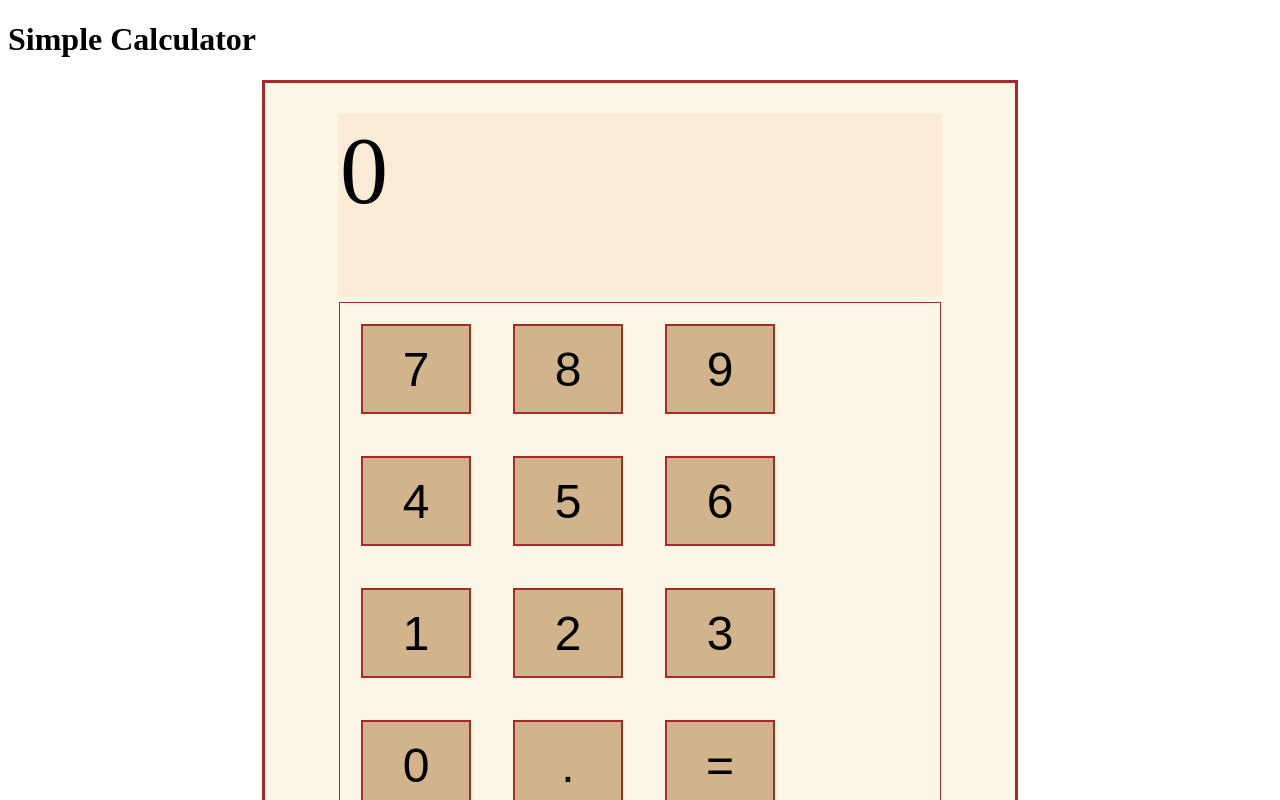
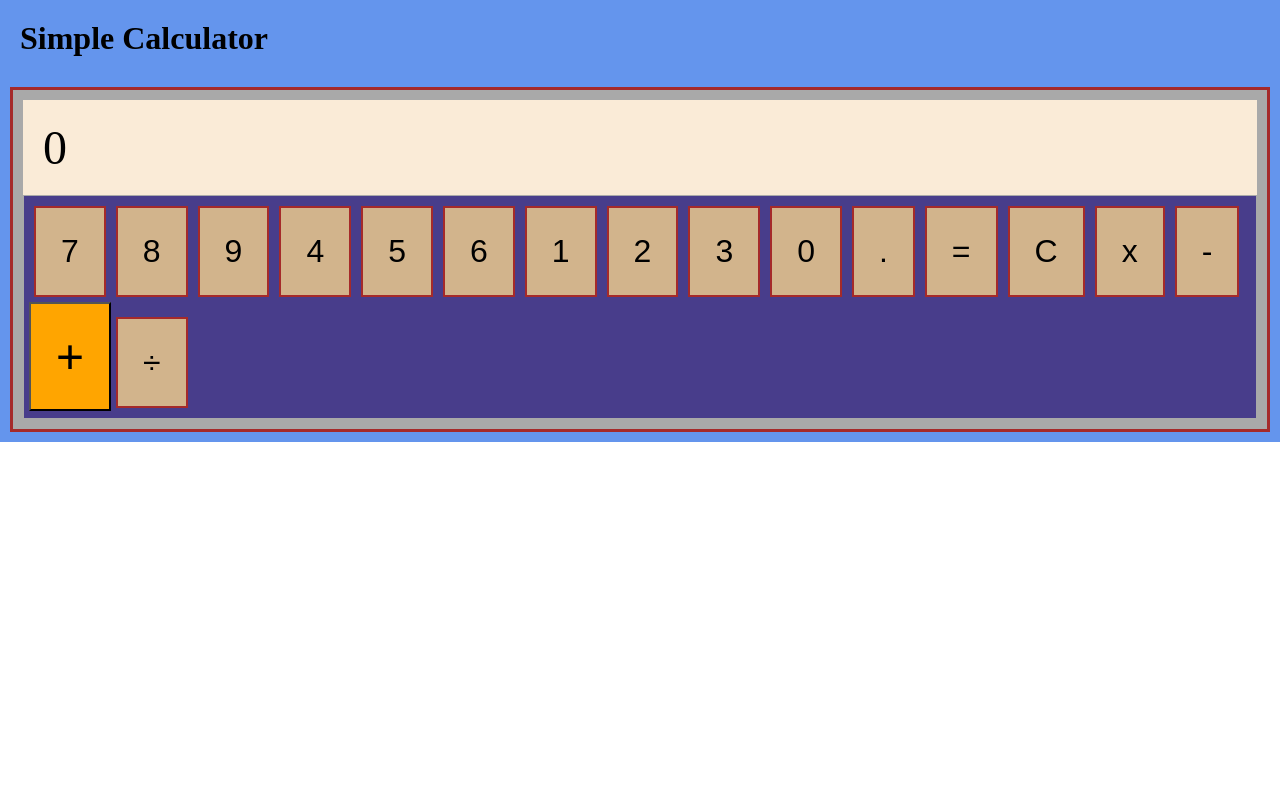
Before and after one commit to ifreelander/Calculator, a React (Create React App) app: page / in a window 1280 px wide. Shown: the top 800 px of the page. Built offline with nearby package versions, Linux system fonts and the light colour scheme.

Commit message:
flexboxed the calculator

```diff
--- a/package.json
+++ b/package.json
@@ -6,6 +6,7 @@
     "@testing-library/jest-dom": "^4.2.4",
     "@testing-library/react": "^9.3.2",
     "@testing-library/user-event": "^7.1.2",
+    "flexbox-react": "^4.4.0",
     "react": "^16.12.0",
     "react-dom": "^16.12.0",
     "react-scripts": "3.3.0",
--- a/src/App.css
+++ b/src/App.css
@@ -1,3 +1,10 @@
-.App {
-  display: flex;
+* {
+  margin: 0px;
+  padding: 0px;
 }
+
+*,
+*:before,
+*:after {
+  box-sizing: border-box;
+}
--- a/src/App.js
+++ b/src/App.js
@@ -1,15 +1,26 @@
 import React, { useState } from 'react';
-import './App.css';
 import styled from 'styled-components';
 import Calculator from './components/Calculator';
-//import Display from './components/Display';
+import './App.css';
+import Flexbox from 'flexbox-react';
+
+const Container = styled.div`
+  display: flex;
+  flex-direction: column;
+  background-color: cornflowerblue;
+`;
+
+const Header = styled.h1`
+  font-size: 32px;
+  margin: 20px;
+`;
 
 const App = () => {
   return (
-    <div>
-      <h1>Simple Calculator</h1>
+    <Container>
+      <Header>Simple Calculator</Header>
       <Calculator />
-    </div>
+    </Container>
   );
 };
 
--- a/src/components/Calculator.jsx
+++ b/src/components/Calculator.jsx
@@ -1,50 +1,40 @@
 import React, { useState } from 'react';
 import styled from 'styled-components';
-import Display from './Display';
 
 const Calculator = () => {
   const Calculator = styled.div`
     border: 3px solid #a52a2a;
-    width: 700px;
-    height: 1050px;
-    padding: 2%;
-    margin: 20px auto;
-    background-color: #fdf5e6;
+    background-color: darkgray;
+    padding: 10px;
+    margin: 10px;
   `;
 
   const Display = styled.div`
-    font-size: 6em;
+    font-size: 3em;
     border: 1px;
-    padding: 2px;
-    width: 600px;
-    height: 180px;
-    margin: 5px auto;
+    padding: 20px;
     background-color: #faebd7;
   `;
 
   const Keypad = styled.div`
-    border: 1px solid brown;
-    padding: 1px auto;
-    width: 600px;
-    height: 820px;
-    margin: 1px auto;
+    // display: flex;
+    // flex-direction: row;
+    padding: 5px;
+    margin: 1px;
+    background-color: darkslateblue;
   `;
 
   const Button = styled.button`
-    font-size: 3em;
-    margin: 21px;
-    width: 110px;
-    height: 90px;
-    padding: 20px auto;
+    font-size: 2em;
+    margin: 5px;
+    padding: 25px;
     border: 2px solid brown;
     background-color: #d2b48c;
   `;
 
   const BigButton = styled.button`
     font-size: 3em;
-    width: 100px;
-    height: 170px;
-    padding: 20px auto;
+    padding: 25px;
     background-color: orange;
   `;
 
@@ -78,7 +68,7 @@ const Calculator = () => {
     if (currentOperation === 'clear') {
       setCurrentNumber('');
       setTotal(0);
-      setLastOperation('start')
+      setLastOperation('start');
     }
   };
 
@@ -87,9 +77,9 @@ const Calculator = () => {
   };
 
   return (
-    <div>
     <Calculator>
       <Display>{total}</Display>
+
       <Keypad>
         <Button
           onClick={e => {
@@ -212,7 +202,6 @@ const Calculator = () => {
         </Button>
       </Keypad>
     </Calculator>
-    </div>
   );
 };
 
```
Also changed, not shown: 1 other file (tests, documents, lock files or other folders). Lines whose indentation alone changed are shown as unchanged.
